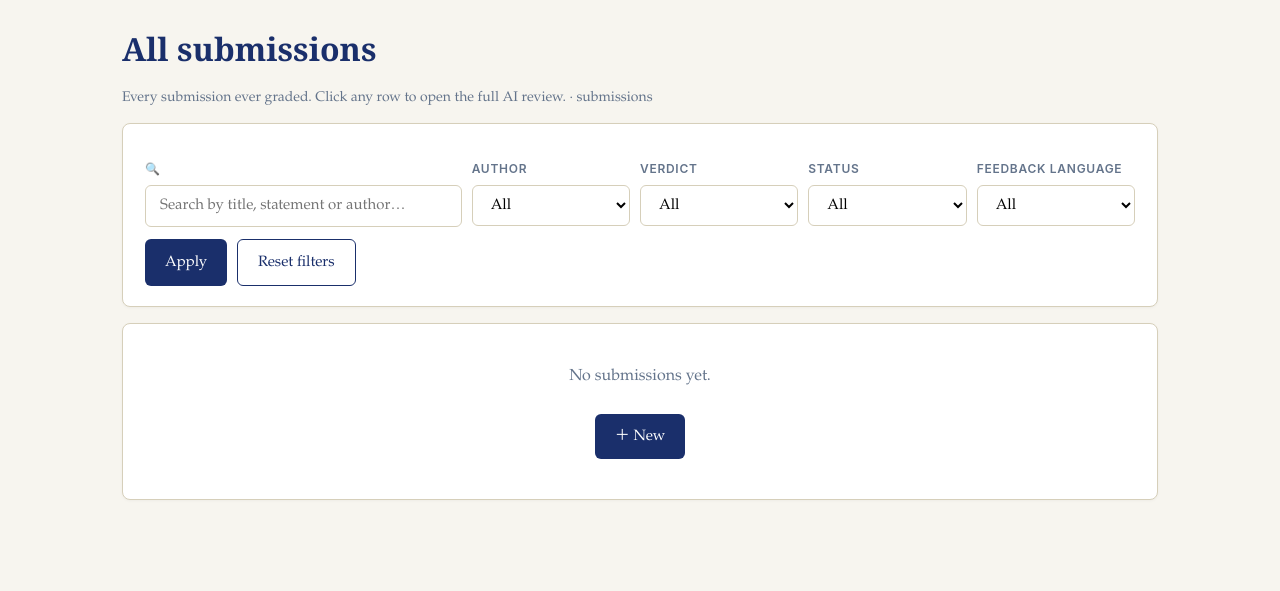
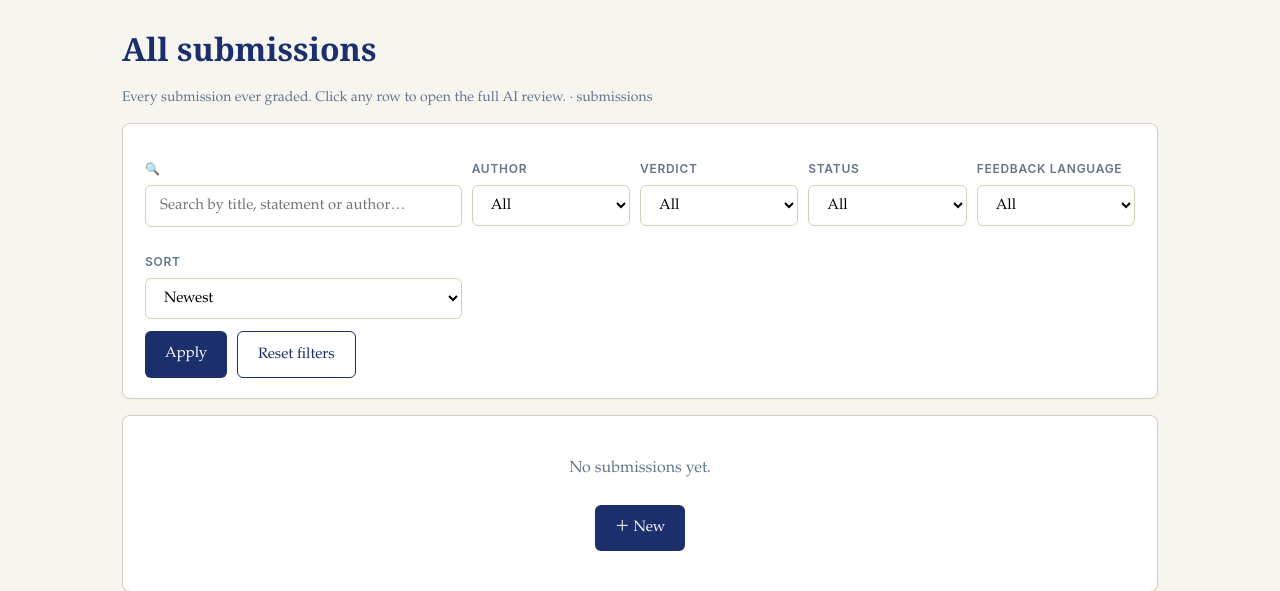
Before and after one commit to vibeach/mathmark, a Flask app: template templates/submissions.html in a window 1280 px wide. Shown: the part 66-657 px from the top of the page. Run offline with Flask 3, Linux system fonts and the light colour scheme; the template is opened without the code that fills it, so the values that code supplies are empty; some libraries are stand-ins or nearby versions.

Commit message:
submissions: sort control (newest / highest score / lowest score)
Adds a Sort dropdown to the filter form. NULLS LAST on score means
pending/failed rows land at the bottom of score-based sorts instead
of at the top.

```diff
--- a/app.py
+++ b/app.py
@@ -495,6 +495,10 @@ TEXT = {
         "copy_link": "Copy link",
         "copied": "Copied!",
         "no_results_for_filter": "No submissions match the current filter.",
+        "sort_label": "Sort",
+        "sort_recent": "Newest",
+        "sort_score_desc": "Highest score",
+        "sort_score_asc": "Lowest score",
     },
     "ru": {
         "html_lang": "ru",
@@ -617,6 +621,10 @@ TEXT = {
         "copy_link": "Копировать ссылку",
         "copied": "Скопировано!",
         "no_results_for_filter": "Нет работ, соответствующих фильтру.",
+        "sort_label": "Сортировка",
+        "sort_recent": "Новые",
+        "sort_score_desc": "Высокий балл",
+        "sort_score_asc": "Низкий балл",
     },
 }
 
@@ -852,6 +860,9 @@ def submissions_index():
     verdict = request.args.get("verdict","").strip()  # canonical: correct|partial|wrong|illegible
     status = request.args.get("status","").strip()    # pending|done|failed
     lang_f = request.args.get("submission_lang","").strip()
+    sort = request.args.get("sort","recent").strip()
+    if sort not in ("recent","score_desc","score_asc"):
+        sort = "recent"
     page = max(1, int(request.args.get("page", 1) or 1))
     per_page = 25
     where = ["1=1"]
@@ -890,6 +901,11 @@ def submissions_index():
             WHERE {where_sql}
         """, params)
         total = cur.fetchone()["c"]
+        order_sql = {
+            "recent": "s.id DESC",
+            "score_desc": "m.score DESC NULLS LAST, s.id DESC",
+            "score_asc": "m.score ASC NULLS LAST, s.id DESC",
+        }[sort]
         cur.execute(f"""
             SELECT s.id, s.author_name, s.created_at, s.language,
                    p.title AS problem_title,
@@ -898,7 +914,7 @@ def submissions_index():
             JOIN problems p ON p.id=s.problem_id
             LEFT JOIN markings m ON m.submission_id=s.id
             WHERE {where_sql}
-            ORDER BY s.id DESC
+            ORDER BY {order_sql}
             LIMIT %s OFFSET %s
         """, params + [per_page, (page-1)*per_page])
         subs = cur.fetchall()
@@ -908,7 +924,7 @@ def submissions_index():
     return render_template("submissions.html",
         subs=subs, authors=authors,
         q=q, author=author, verdict=verdict, status=status, submission_lang=lang_f,
-        page=page, pages=pages, total=total)
+        sort=sort, page=page, pages=pages, total=total)
 
 @app.route("/problems")
 def problems_index():
--- a/templates/submissions.html
+++ b/templates/submissions.html
@@ -46,6 +46,14 @@
         <option value="en" {% if submission_lang=='en' %}selected{% endif %}>EN</option>
         <option value="ru" {% if submission_lang=='ru' %}selected{% endif %}>RU</option>
         <option value="it" {% if submission_lang=='it' %}selected{% endif %}>IT</option>
+      </select>
+    </div>
+    <div>
+      <label>{{ t.sort_label }}</label>
+      <select name="sort">
+        <option value="recent" {% if sort=='recent' %}selected{% endif %}>{{ t.sort_recent }}</option>
+        <option value="score_desc" {% if sort=='score_desc' %}selected{% endif %}>{{ t.sort_score_desc }}</option>
+        <option value="score_asc" {% if sort=='score_asc' %}selected{% endif %}>{{ t.sort_score_asc }}</option>
       </select>
     </div>
   </div>
@@ -105,7 +113,7 @@
 
 {% if pages > 1 %}
 <div style="margin-top:24px; display:flex; justify-content:space-between; align-items:center; gap:10px; flex-wrap:wrap;">
-  {% set qs = 'q=' ~ q|urlencode ~ '&author=' ~ author|urlencode ~ '&verdict=' ~ verdict ~ '&status=' ~ status ~ '&submission_lang=' ~ submission_lang %}
+  {% set qs = 'q=' ~ q|urlencode ~ '&author=' ~ author|urlencode ~ '&verdict=' ~ verdict ~ '&status=' ~ status ~ '&submission_lang=' ~ submission_lang ~ '&sort=' ~ sort %}
   <div>
     {% if page > 1 %}<a class="btn ghost" href="?{{ qs }}&page={{ page-1 }}">{{ t.subs_prev }}</a>{% endif %}
   </div>
```
